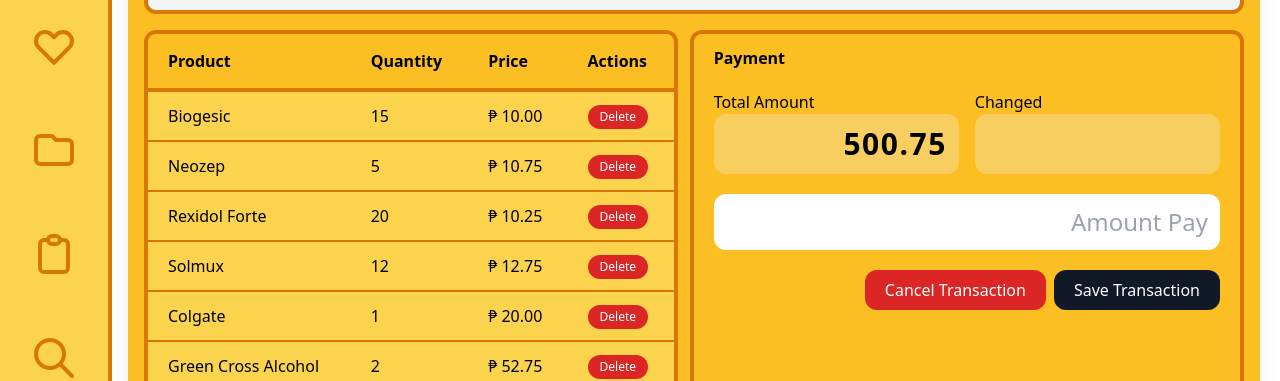
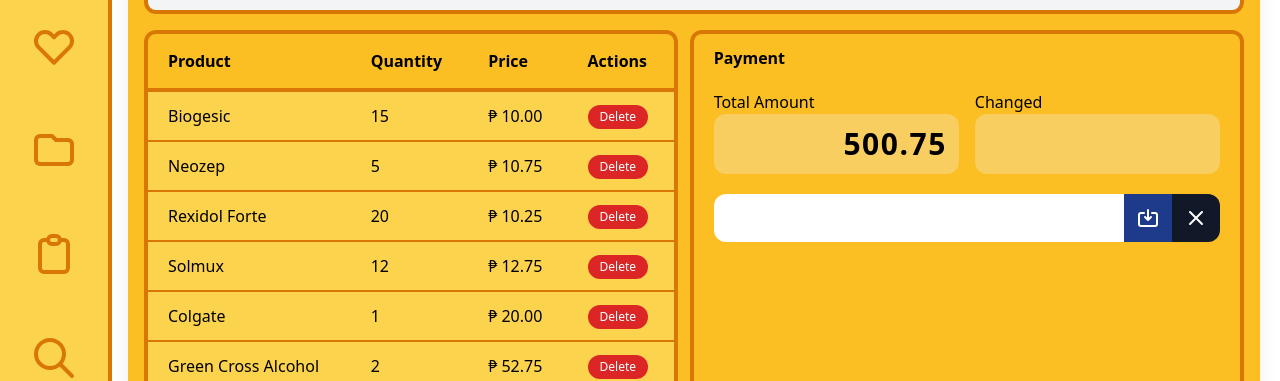
Before and after one commit to VeoScript/pharax, a Nuxt app: page /home in a window 1280 px wide. Shown: the part 210-591 px from the top of the page. Built offline with nearby package versions, Linux system fonts and the light colour scheme.

Commit message:
style: change layout

```diff
--- a/components/layouts/PosMachine.vue
+++ b/components/layouts/PosMachine.vue
@@ -32,6 +32,7 @@
         </table>
         <div class="paymentcard ml-5 mt-5 px-5 py-3 w-full ring-4 ring-yellow-600 bg-yellow-400 rounded-lg">
           <div class="font-bold">Payment</div>
+          <div>
             <div class="flex space-x-4">
               <div class="w-full mt-5">
                 <span>Total Amount</span>
@@ -43,14 +44,23 @@
               </div>
             </div>
             <div class="flex">
-            <div class="w-full mt-5">
-              <input class="w-full rounded-xl px-3 py-3 text-right text-2xl focus:outline-none" type="text" placeholder="Amount Pay" v-model="amountpay" />
+              <div class="flex w-full mt-5">
+                <form class="w-full" @submit.prevent="jerome">
+                  <input class="rounded-l-xl w-full px-3 py-3 text-right focus:outline-none" type="text" />
+                </form>
+                <button class="bg-blue-900 px-3 text-white focus:outline-none">
+                  <svg class="w-6 h-6" fill="none" stroke="currentColor" viewBox="0 0 24 24" xmlns="http://www.w3.org/2000/svg"><path stroke-linecap="round" stroke-linejoin="round" stroke-width="2" d="M8 7H5a2 2 0 00-2 2v9a2 2 0 002 2h14a2 2 0 002-2V9a2 2 0 00-2-2h-3m-1 4l-3 3m0 0l-3-3m3 3V4"></path></svg>
+                </button>
+                <button class="bg-gray-900 px-3 rounded-r-xl text-white focus:outline-none">
+                  <svg class="w-6 h-6" fill="none" stroke="currentColor" viewBox="0 0 24 24" xmlns="http://www.w3.org/2000/svg"><path stroke-linecap="round" stroke-linejoin="round" stroke-width="2" d="M6 18L18 6M6 6l12 12"></path></svg>
+                </button>
+              </div>
             </div>
           </div>
           <div class="flex">
-            <div class="flex w-full mt-5 justify-end space-x-2">
-              <button class="bg-red-600 px-5 py-2 rounded-xl text-white focus:outline-none">Cancel Transaction</button>
-              <button class="bg-gray-900 px-5 py-2 rounded-xl text-white focus:outline-none">Save Transaction</button>
+            <div class="hidden w-full mt-5 justify-end">
+              <button class="bg-red-600 hover:bg-red-700 px-3 rounded-l-full text-xs text-white focus:outline-none">Cancel Transaction</button>
+              <button class="bg-gray-800 hover:bg-gray-900 px-3 py-1 rounded-r-full text-xs text-white focus:outline-none">Save Transaction</button>
             </div>
           </div>
         </div>
```
Lines whose indentation alone changed are shown as unchanged.
